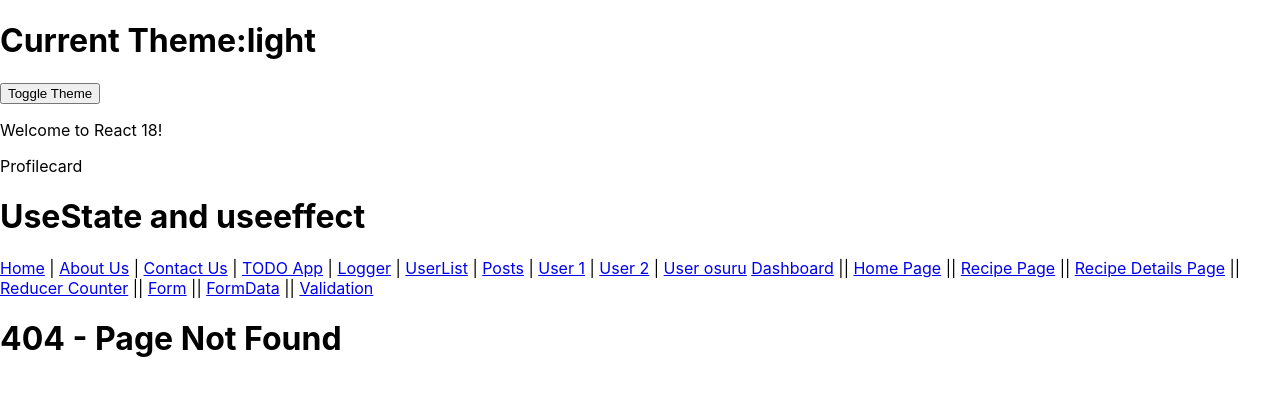
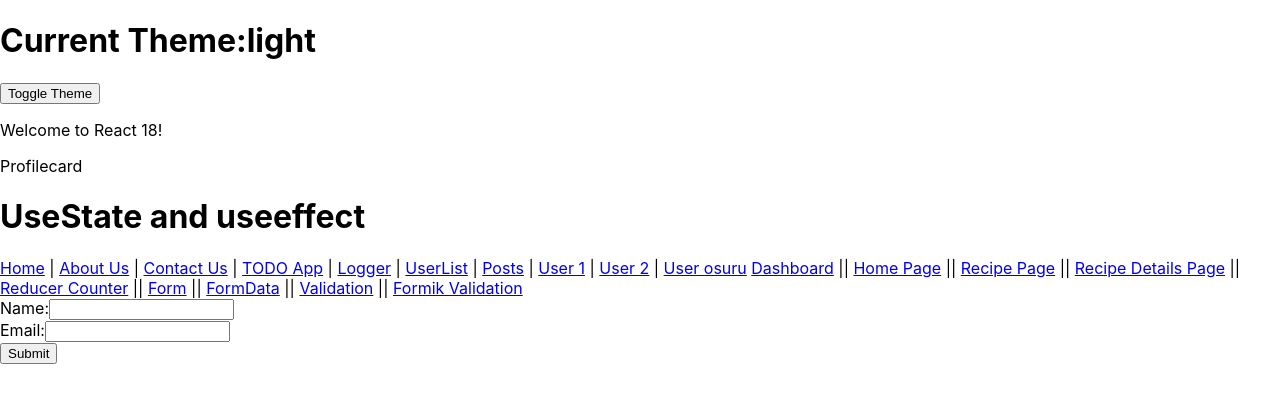
Before and after one commit to linscot10/Reactjs, a React (Create React App) app: page /formik in a window 1280 px wide. Shown: the top 402 px of the page. Built offline with nearby package versions, Linux system fonts and the light colour scheme.

Commit message:
form validation with formik and yup

```diff
--- a/package.json
+++ b/package.json
@@ -4,10 +4,12 @@
   "private": true,
   "dependencies": {
     "cra-template": "1.2.0",
+    "formik": "^2.4.6",
     "react": "^18.3.1",
     "react-dom": "^18.3.1",
     "react-router-dom": "^7.1.1",
-    "react-scripts": "5.0.1"
+    "react-scripts": "5.0.1",
+    "yup": "^1.6.1"
   },
   "scripts": {
     "start": "react-scripts start",
--- a/src/App.js
+++ b/src/App.js
@@ -30,6 +30,7 @@ import ConsumeTheme from "./contextApi/ConsumeTheme";
 import FormData from "./forms/FormData";
 import UncontrolledFormData from "./forms/UncontrolledFormData";
 import BasicFormValidation from "./forms/BasicFormValidation";
+import FromikForm from "./forms/FromikForm";
 function App() {
   return (
     <div className="App">
@@ -75,7 +76,7 @@ function App() {
 
       <BrowserRouter>
         <nav>
-          <Link to="/">Home</Link> | <Link to="/about">About Us</Link> | <Link to="/contact">Contact Us</Link> | <Link to="/todoApp">TODO App</Link> | <Link to="/logger">Logger</Link> | <Link to="/UsersList">UserList</Link> | <Link to="/posts">Posts</Link> | <Link to="/user/1" >User 1</Link> | <Link to="/user/2" >User 2</Link> | <Link to="/user/osuru" >User osuru</Link>   <Link to="/dashboard" >Dashboard</Link> || <Link to='/homeRecipe'> Home Page</Link> || <Link to='/recipe'> Recipe Page</Link> || <Link to='/recipeDetails/mchele'> Recipe Details Page</Link> || <Link to='/reduceCounter'> Reducer Counter</Link>  || <Link to='/form'>Form</Link>  || <Link to='/unform'>FormData</Link> || <Link to='/validationform'>Validation</Link>
+          <Link to="/">Home</Link> | <Link to="/about">About Us</Link> | <Link to="/contact">Contact Us</Link> | <Link to="/todoApp">TODO App</Link> | <Link to="/logger">Logger</Link> | <Link to="/UsersList">UserList</Link> | <Link to="/posts">Posts</Link> | <Link to="/user/1" >User 1</Link> | <Link to="/user/2" >User 2</Link> | <Link to="/user/osuru" >User osuru</Link>   <Link to="/dashboard" >Dashboard</Link> || <Link to='/homeRecipe'> Home Page</Link> || <Link to='/recipe'> Recipe Page</Link> || <Link to='/recipeDetails/mchele'> Recipe Details Page</Link> || <Link to='/reduceCounter'> Reducer Counter</Link>  || <Link to='/form'>Form</Link>  || <Link to='/unform'>FormData</Link> || <Link to='/validationform'>Validation</Link> || <Link to='/formik'>Formik Validation</Link>
         </nav>
         <Routes>
           <Route path="/" element={<Home />} />
@@ -108,6 +109,7 @@ function App() {
           <Route path="/form" element={<FormData />} />
           <Route path="/unform" element={<UncontrolledFormData />} />
           <Route path="/validationform" element={<BasicFormValidation />} />
+          <Route path="/formik" element={<FromikForm />} />
         </Routes>
       </BrowserRouter>
 
--- /dev/null
+++ b/src/forms/FromikForm.js
@@ -0,0 +1,44 @@
+import { useFormik } from 'formik'
+import React from 'react'
+import * as Yup from "yup"
+
+const FromikForm = () => {
+
+
+    const formik = useFormik({
+        initialValues: {
+            name: "",
+            email: "",
+        },
+        validationSchema: Yup.object({
+            name: Yup.string().required("Name is required"),
+            email: Yup.string().email("Invalid email address").required("Email is required")
+        }),
+        onSubmit: (values) => {
+            alert(JSON.stringify(values, null, 2));
+        },
+    })
+    return (
+        <div>
+            <form onSubmit={formik.handleSubmit}>
+                <label >Name:
+                    <input type="text"
+                        {...formik.getFieldProps("name")}
+                    />
+                </label>
+                {formik.touched.name && formik.errors.name ? (<p style={{ color: "red" }}>{formik.errors.name}</p>) : null}
+                <br />
+                <label >Email:
+                    <input type="email"
+                        {...formik.getFieldProps("email")}
+                    />
+                </label>
+                {formik.touched.email && formik.errors.email ? (<p style={{ color: "red" }}>{formik.errors.email}</p>) : null}
+                <br />
+                <button type="submit">Submit</button>
+            </form>
+        </div>
+    )
+}
+
+export default FromikForm
```
Also changed, not shown: 1 other file (tests, documents, lock files or other folders).
